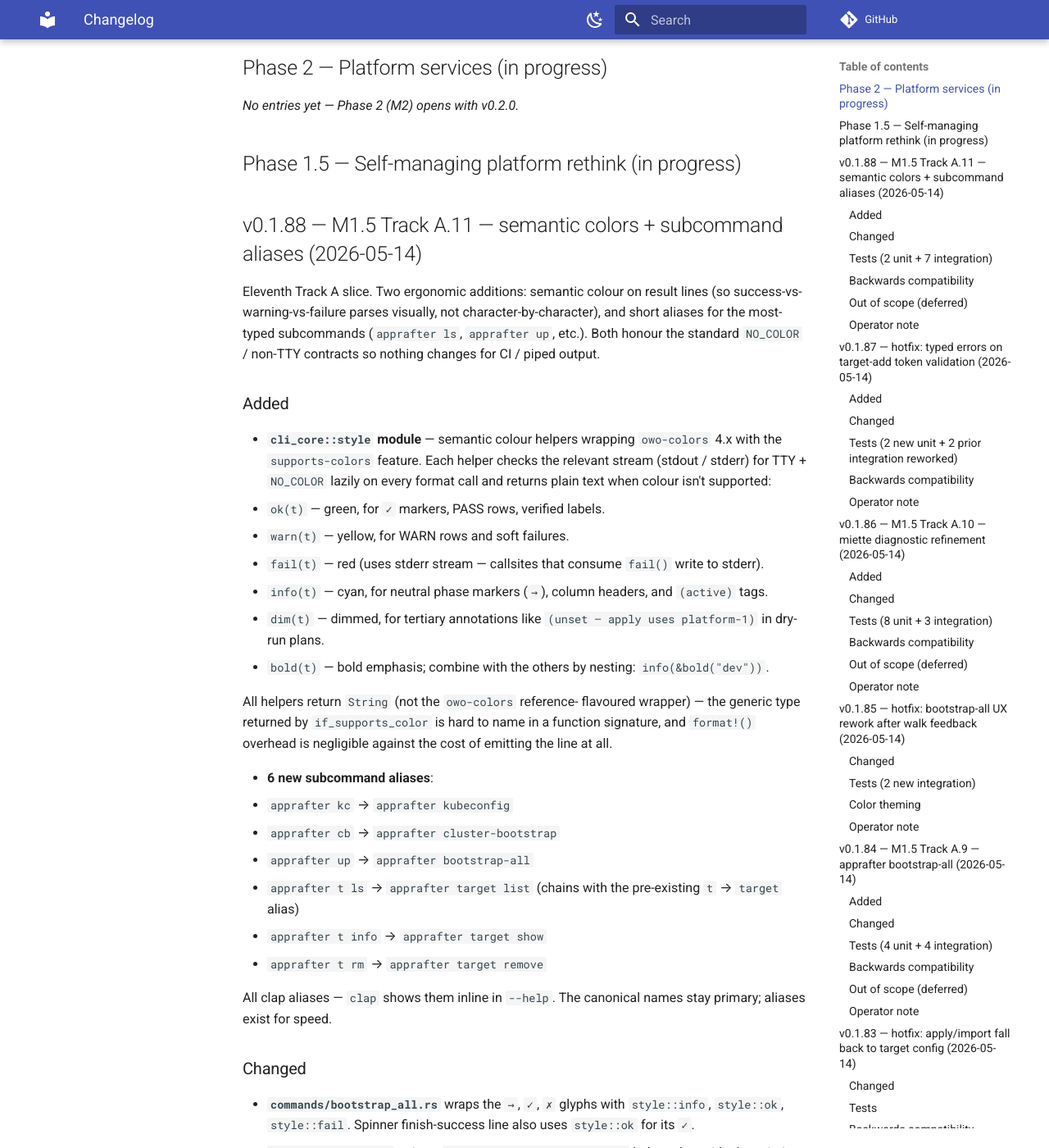
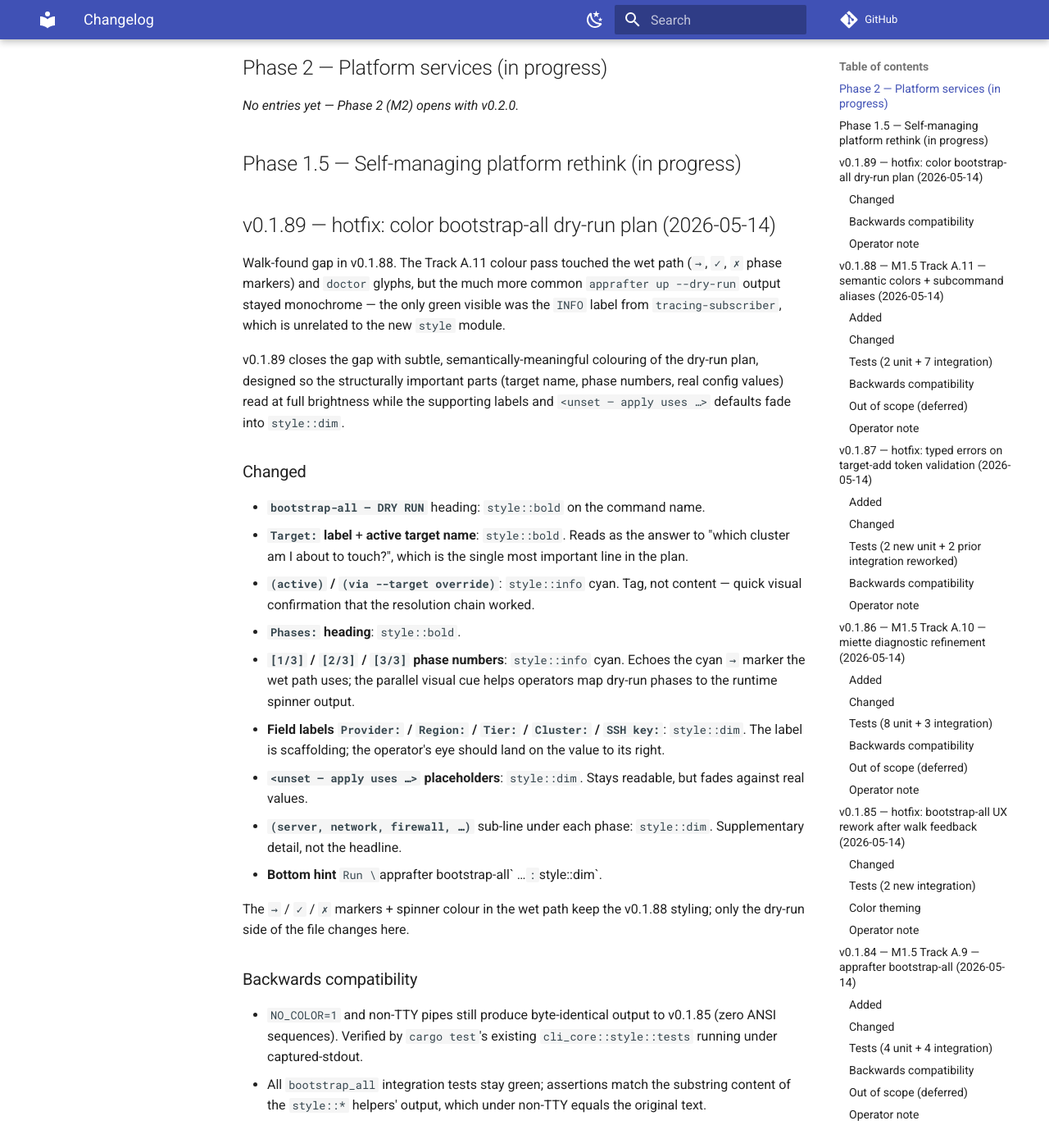
Before and after one commit to AppRafter/apprafter, an MkDocs documentation site: the page built from docs/changelog/UNRELEASED.md, in a window 1280 px wide and 1400 px high, scrolled down 305 px. Shown: the whole window at 82% size. Built offline with MkDocs 1.6.1 and Material for MkDocs 9.7.7, drawn with Linux system fonts in a browser that asks for light colours; comment, search, counter and statistics services are not loaded; some of the changed text lies outside the part shown.

Commit message:
fix(cli): color bootstrap-all dry-run plan
Walk-found gap in v0.1.88: the Track A.11 colour pass touched
the wet path (→, ✓, ✗ phase markers) and doctor glyphs, but
`apprafter up --dry-run` stayed monochrome. The only green
visible was the tracing-subscriber INFO label, unrelated to
the new `style` module.

v0.1.89 colours the dry-run plan with a hierarchy:
- bold: command name, "Target:" label, active target name,
  "Phases:" header
- info (cyan): `(active)` / `(via --target override)` tags,
  `[1/3]` / `[2/3]` / `[3/3]` phase numbers (echoes the wet
  path's cyan `→`)
- dim: field labels, `<unset — apply uses …>` defaults,
  supplementary phase details, bottom run-hint

Designed so structurally important parts read at full
brightness while scaffolding fades. NO_COLOR / non-TTY pipes
still produce byte-identical output to v0.1.85.

script(1)-replay confirms ANSI bytes present in TTY and
absent under NO_COLOR=1. Existing 564 tests stay green.

Co-Authored-By: Claude Opus 4.7 (1M context) <noreply@anthropic.com>

```diff
--- a/docs/changelog/UNRELEASED.md
+++ b/docs/changelog/UNRELEASED.md
@@ -12,6 +12,74 @@ patch of each phase.
 _No entries yet — Phase 2 (M2) opens with v0.2.0._
 
 ## Phase 1.5 — Self-managing platform rethink (in progress)
+
+## v0.1.89 — hotfix: color bootstrap-all dry-run plan (2026-05-14)
+
+Walk-found gap in v0.1.88. The Track A.11 colour pass touched
+the wet path (`→`, `✓`, `✗` phase markers) and `doctor`
+glyphs, but the much more common `apprafter up --dry-run`
+output stayed monochrome — the only green visible was the
+`INFO` label from `tracing-subscriber`, which is unrelated
+to the new `style` module.
+
+v0.1.89 closes the gap with subtle, semantically-meaningful
+colouring of the dry-run plan, designed so the structurally
+important parts (target name, phase numbers, real config
+values) read at full brightness while the supporting labels
+and `<unset — apply uses …>` defaults fade into `style::dim`.
+
+### Changed
+
+- **`bootstrap-all — DRY RUN`** heading: `style::bold` on the
+  command name.
+- **`Target:` label** + **active target name**: `style::bold`.
+  Reads as the answer to "which cluster am I about to touch?",
+  which is the single most important line in the plan.
+- **`(active)` / `(via --target override)`**: `style::info`
+  cyan. Tag, not content — quick visual confirmation that the
+  resolution chain worked.
+- **`Phases:` heading**: `style::bold`.
+- **`[1/3]` / `[2/3]` / `[3/3]` phase numbers**: `style::info`
+  cyan. Echoes the cyan `→` marker the wet path uses; the
+  parallel visual cue helps operators map dry-run phases to
+  the runtime spinner output.
+- **Field labels `Provider:` / `Region:` / `Tier:` /
+  `Cluster:` / `SSH key:`**: `style::dim`. The label is
+  scaffolding; the operator's eye should land on the value to
+  its right.
+- **`<unset — apply uses …>` placeholders**: `style::dim`.
+  Stays readable, but fades against real values.
+- **`(server, network, firewall, …)`** sub-line under each
+  phase: `style::dim`. Supplementary detail, not the headline.
+- **Bottom hint** `Run \`apprafter bootstrap-all\` …`:
+  `style::dim`.
+
+The `→` / `✓` / `✗` markers + spinner colour in the wet path
+keep the v0.1.88 styling; only the dry-run side of the file
+changes here.
+
+### Backwards compatibility
+
+- `NO_COLOR=1` and non-TTY pipes still produce byte-identical
+  output to v0.1.85 (zero ANSI sequences). Verified by
+  `cargo test`'s existing `cli_core::style::tests` running
+  under captured-stdout.
+- All `bootstrap_all` integration tests stay green; assertions
+  match the substring content of the `style::*` helpers'
+  output, which under non-TTY equals the original text.
+
+### Operator note
+
+Running in a real terminal you now see:
+- the target name bold (so you can't miss which cluster);
+- `(active)` cyan (resolution-chain confirmation);
+- phase numbers `[1/3]` … cyan (mapping to the cyan `→` in
+  the wet path);
+- everything else either full-brightness real value or
+  dimmed scaffolding.
+
+In CI / piped output the file is byte-for-byte the same as
+v0.1.88.
 
 ## v0.1.88 — M1.5 Track A.11 — semantic colors + subcommand aliases (2026-05-14)
 
```
Also changed, not shown: plan.md (+1 -0 lines), 3 other files.
